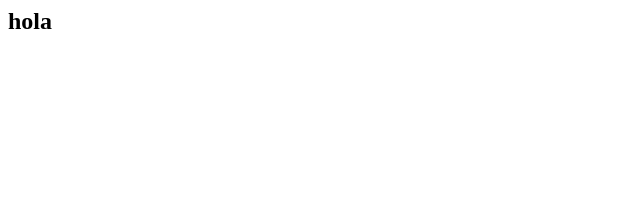
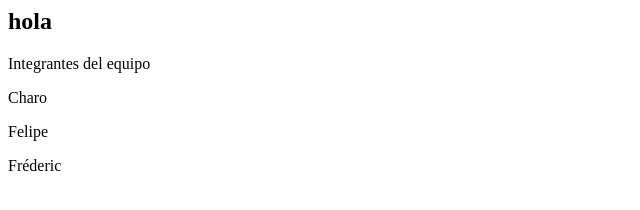
Before and after one commit to lamassa/ejercicio, a plain HTML site: page index.html in a window 1280 px wide. Shown: the whole page, without its empty margins (0-640 px from the left). Drawn offline with Linux system fonts and the light colour scheme.

Commit message:
Añadido nuevos integrantes del equipo

```diff
--- a/index.html
+++ b/index.html
@@ -3,5 +3,11 @@
 </head>
 <body>
 <h2>hola</h2>
+<div>
+		<div>Integrantes del equipo</div>
+		<p>Charo</p>
+		<p>Felipe</p>
+		<p>Fréderic</p>
+</div>
 </body>
 </html>
```
